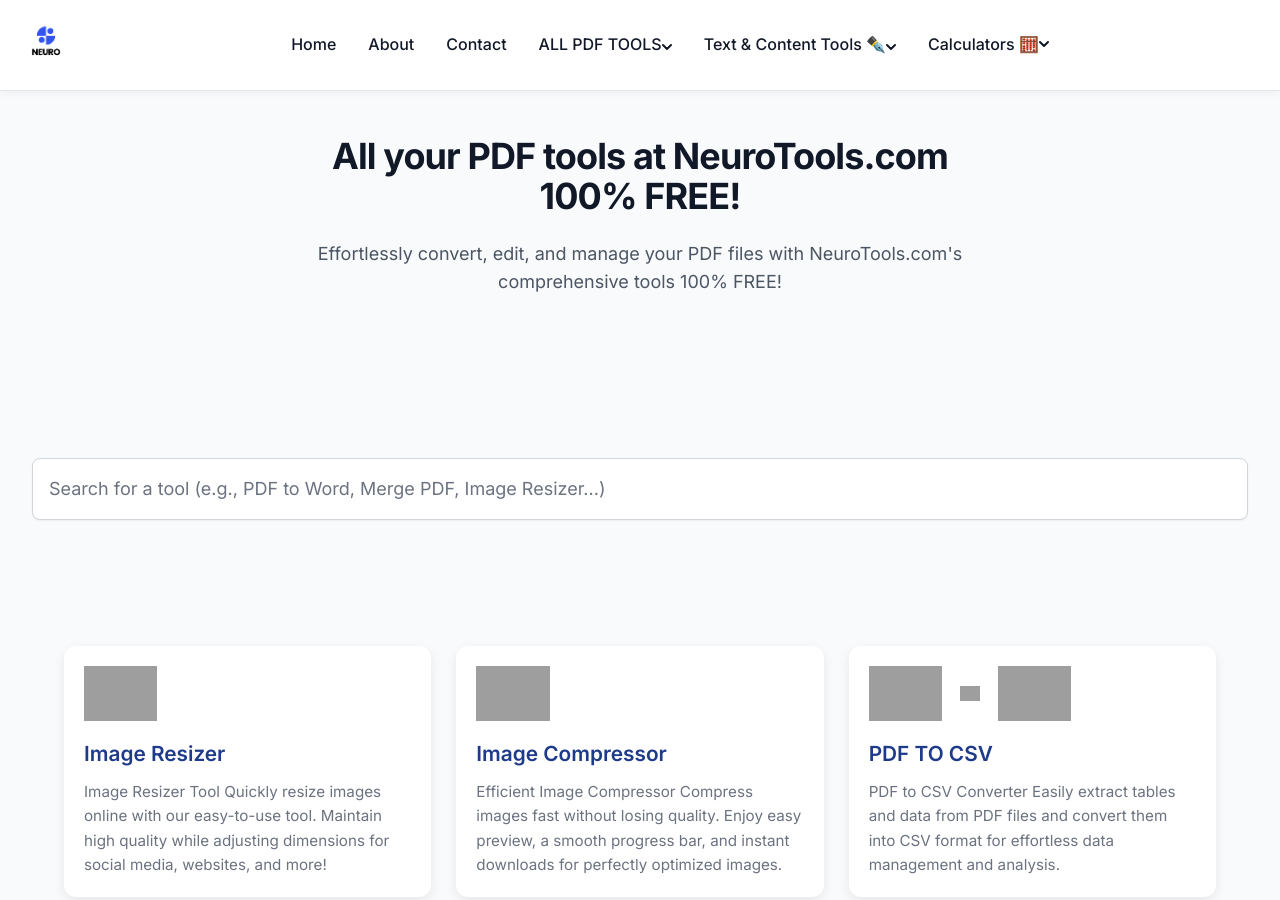
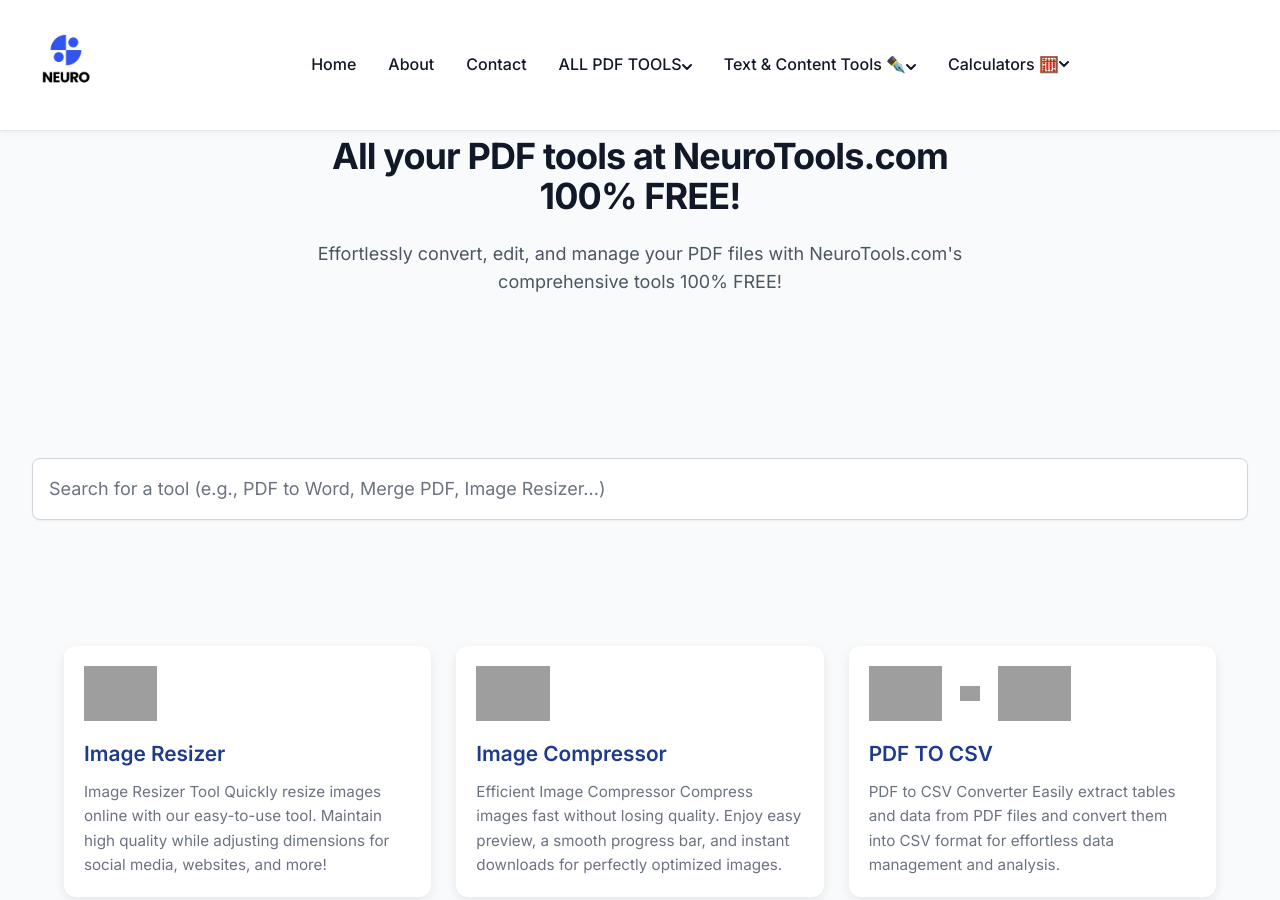
Before and after one commit to SidharthBidikar/sidharthbidikar.github.io, a plain HTML site: page index.html in a window 1280 px wide. Shown: the top 900 px of the page. Drawn offline with nearby package versions, Linux system fonts and the light colour scheme; grey boxes are pictures that could not be loaded.

Commit message:
Update index.html

```diff
--- a/index.html
+++ b/index.html
@@ -36,7 +36,7 @@
         class="max-w-screen-xl flex flex-wrap items-center justify-between mx-auto p-4"
       >
         <a href="https://Neurotools.com" class="flex items-center space-x-3 rtl:space-x-reverse">
-          <img style="height: 60px" src="./images/neuro-logo.png" alt="NeuroTools Logo" />
+          <img style="height: 100px" src="./images/neuro-logo.png" alt="NeuroTools Logo" />
         </a>
         <div class="flex md:order-2 space-x-3 md:space-x-0 rtl:space-x-reverse">
           <button
```
